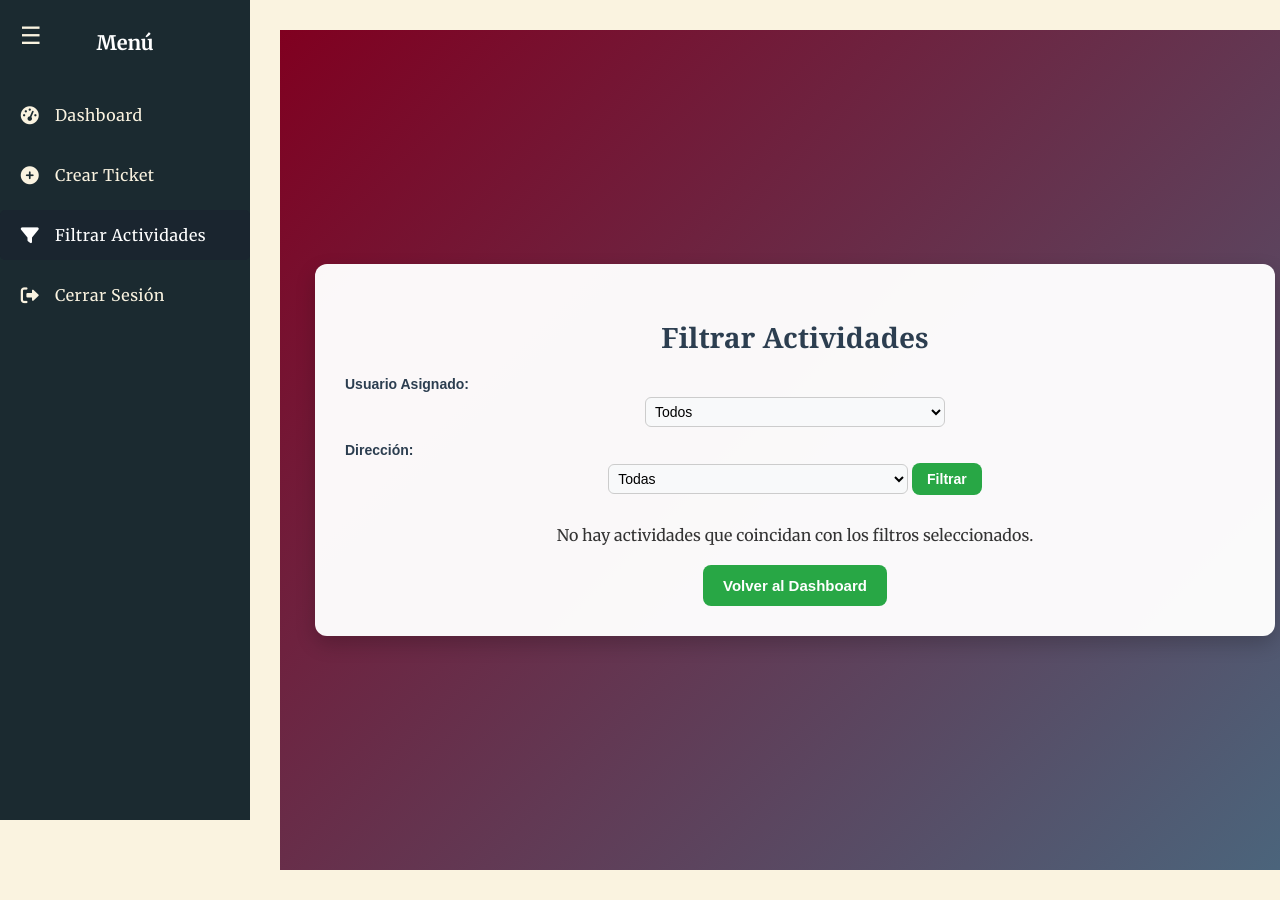
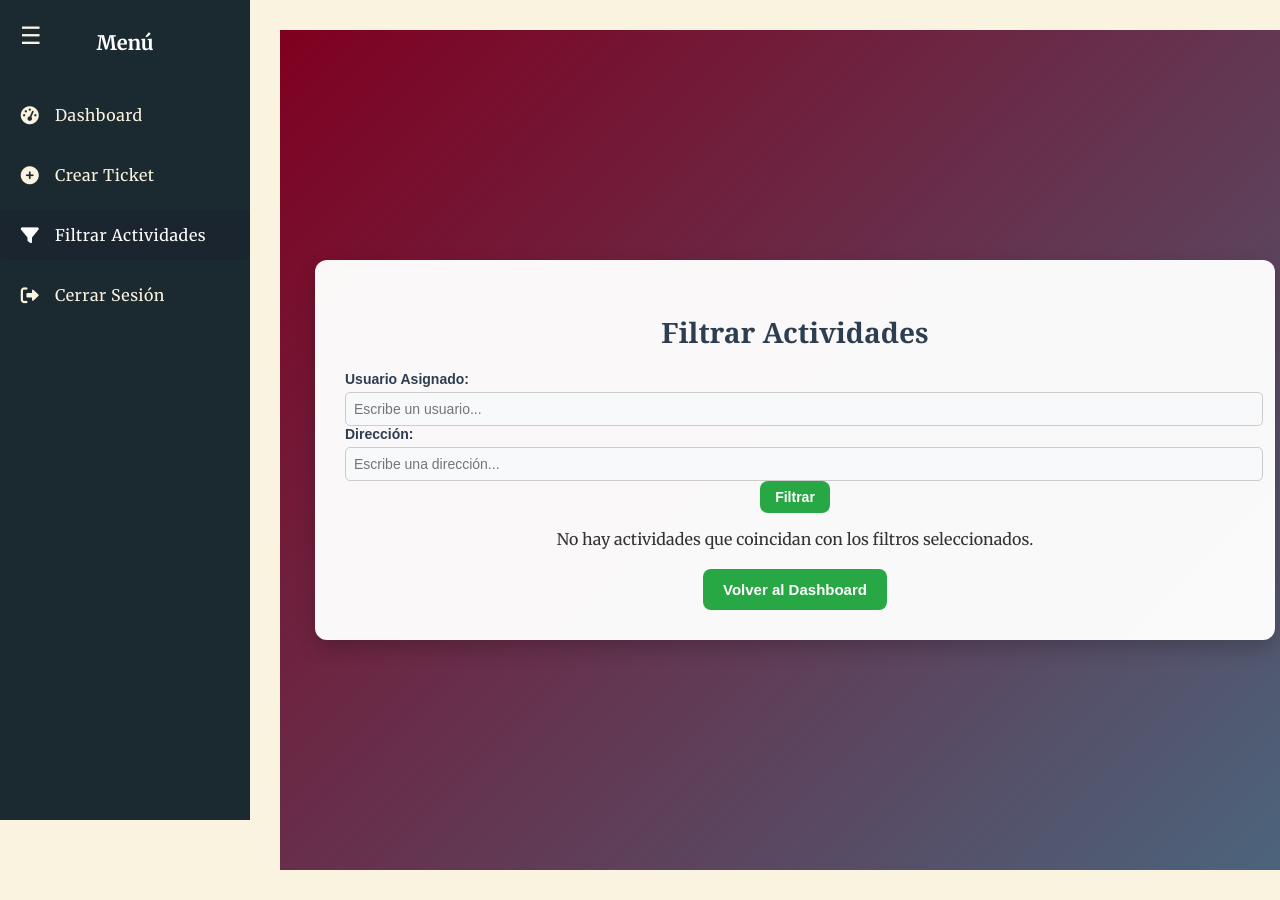
Before and after one commit to CapiLez/Proyecto_Acuerdos_Inst, a Django app: page /gestion/filtrar-actividades/ in a window 1280 px wide; the page is wider, and only the part inside the window is pictured. Run offline with Django 5.2, Linux system fonts and the light colour scheme; the visitor is signed in with stand-in values (Sample User, id 1); data comes from the database, SQL or seed files in the repository; data that the repository does not hold is empty; some libraries are stand-ins or nearby versions.

Commit message:
Cambio en filtrado de datos

```diff
--- a/gestion/templates/pages/filtrar_actividades.html
+++ b/gestion/templates/pages/filtrar_actividades.html
@@ -8,25 +8,34 @@
         <!-- Formulario de filtros -->
         <form method="GET" action="">
             <label>Usuario Asignado:</label>
-            <select name="usuario_asignado">
-                <option value="">Todos</option>
-                {% for usuario in usuarios %}
-                    <option value="{{ usuario.id }}" {% if request.GET.usuario_asignado == usuario.id|stringformat:"s" %}selected{% endif %}>
-                        {{ usuario.username }} - {{ usuario.get_direccion_display }}
-                    </option>
-                {% endfor %}
-            </select>
+            <input type="text" id="usuario-search" name="usuario_asignado" placeholder="Escribe un usuario..." value="{{ request.GET.usuario_asignado }}">
 
             <label>Dirección:</label>
-            <select name="direccion">
-                <option value="">Todas</option>
-                {% for direccion_value, direccion_name in usuario.DIRECCIONES %}
-                    <option value="{{ direccion_value }}" {% if request.GET.direccion == direccion_value %}selected{% endif %}>{{ direccion_name }}</option>
-                {% endfor %}
-            </select>
+            <input type="text" id="direccion-search" name="direccion" placeholder="Escribe una dirección..." value="{{ request.GET.direccion }}">
 
             <button type="submit" class="btn-filtrar">Filtrar</button>
         </form>
+
+        <!-- Agregar jQuery y jQuery UI desde CDN -->
+        <link rel="stylesheet" href="https://code.jquery.com/ui/1.12.1/themes/base/jquery-ui.css">
+        <script src="https://code.jquery.com/jquery-3.6.0.min.js"></script>
+        <script src="https://code.jquery.com/ui/1.12.1/jquery-ui.js"></script>
+
+        <!-- Script para activar el autocompletado en Usuario y Dirección -->
+        <script>
+            $(document).ready(function() {
+                $("#usuario-search").autocomplete({
+                    source: "/gestion/autocompletar_usuarios/",
+                    minLength: 2
+                });
+
+                $("#direccion-search").autocomplete({
+                    source: "/gestion/autocompletar_direcciones/",
+                    minLength: 2
+                });
+            });
+        </script>
+
 
         <!-- Tabla de resultados -->
         {% if tickets %}
--- a/gestion/urls.py
+++ b/gestion/urls.py
@@ -1,6 +1,6 @@
 from django.urls import path
 from . import views
-from .views import editar_ticket_view, eliminar_ticket_view, gestionar_tickets_view, gestionar_usuario_view, editar_usuario_view, eliminar_usuario_view
+from .views import autocompletar_direcciones, autocompletar_usuarios, editar_ticket_view, eliminar_ticket_view, gestionar_tickets_view, gestionar_usuario_view, editar_usuario_view, eliminar_usuario_view
 
 urlpatterns = [
     path("", views.login_view, name="login"),
@@ -20,5 +20,7 @@ urlpatterns = [
     path("editar-ticket/<int:ticket_id>/", editar_ticket_view, name="editar_ticket"),
     path("eliminar-ticket/<int:ticket_id>/", eliminar_ticket_view, name="eliminar_ticket"),
     path('obtener_tickets_por_direccion/', views.obtener_tickets_por_direccion_view, name='obtener_tickets_por_direccion'),
+    path("autocompletar_direcciones/", autocompletar_direcciones, name="autocompletar_direcciones"),
+    path("autocompletar_usuarios/", autocompletar_usuarios, name="autocompletar_usuarios"),
 
 ]
--- a/gestion/views.py
+++ b/gestion/views.py
@@ -327,3 +327,20 @@ def obtener_tickets_global(request):
         "completado": tickets_completados,
     }
     return JsonResponse(data)
+
+@login_required
+def autocompletar_direcciones(request):
+    if 'term' in request.GET:
+        term = request.GET.get('term', '').lower()
+        direcciones = [nombre for _, nombre in Usuario.DIRECCIONES if term in nombre.lower()]
+        return JsonResponse(direcciones, safe=False)  # Devuelve la lista en formato JSON
+    return JsonResponse([], safe=False)
+
+@login_required
+def autocompletar_usuarios(request):
+    if 'term' in request.GET:
+        term = request.GET.get('term', '').lower()
+        usuarios = Usuario.objects.filter(username__icontains=term)[:10]  # Limitar a 10 resultados
+        usuarios_nombres = list(usuarios.values_list('username', flat=True))
+        return JsonResponse(usuarios_nombres, safe=False)
+    return JsonResponse([], safe=False)
```
